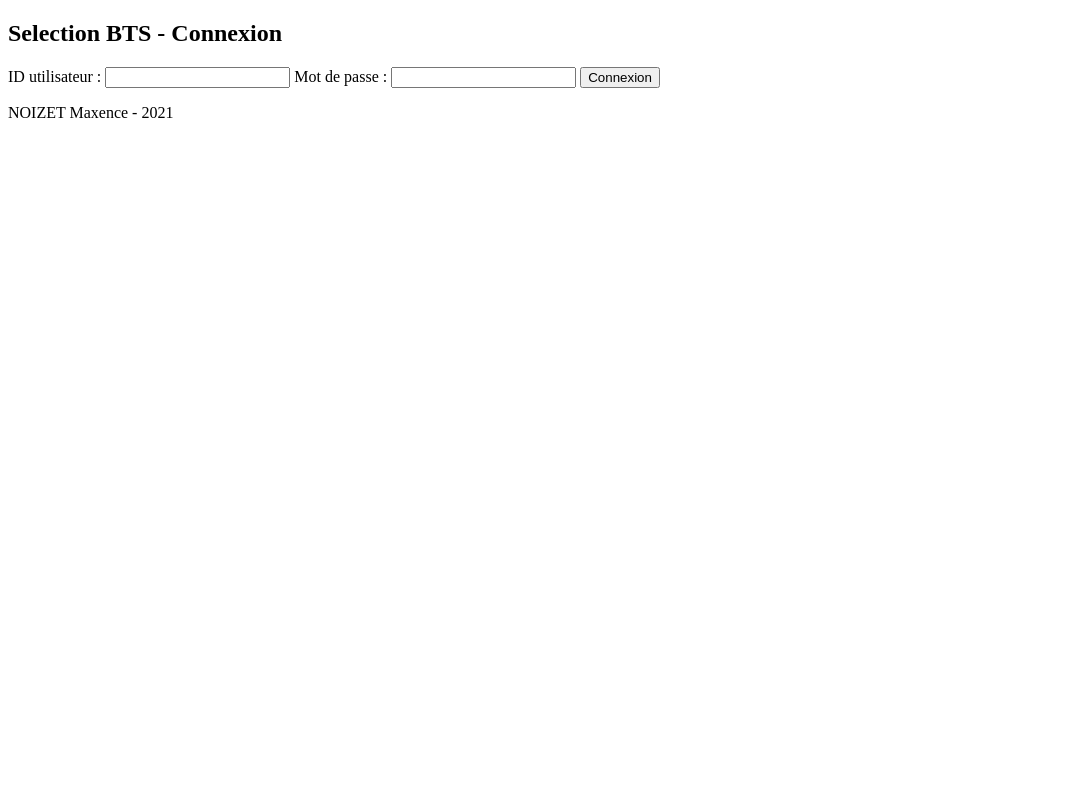
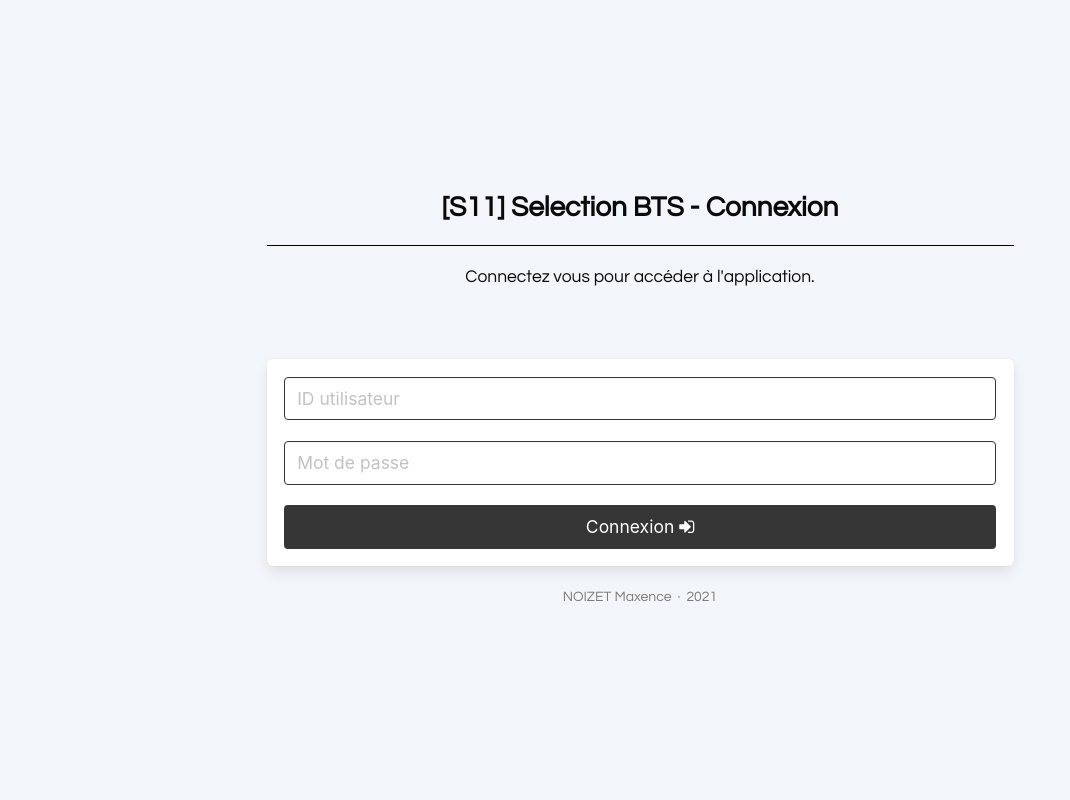
Before and after one commit to mqxewww/s11-selection, a PHP site: page / in a window 1280 px wide. Shown: the whole page, without its empty margins (0-1070 px from the left). Run offline with PHP 8.4, Linux system fonts and the light colour scheme.

Commit message:
Add bulma & login page CSS & common header/footer

```diff
--- /dev/null
+++ b/src/assets/css/style.css
@@ -0,0 +1,32 @@
+@import "https://cdn.jsdelivr.net/npm/bulma@0.9.3/css/bulma.min.css";
+
+html,
+body {
+  font-family: 'Questrial', sans-serif;
+  font-size: 14px;
+  font-weight: 300;
+}
+
+.hero.is-success {
+  background: #F2F6FA;
+}
+
+.box {
+  margin-top: 5rem;
+}
+
+.login-hr {
+  border-bottom: 1px solid black;
+}
+
+.has-text-black {
+  color: black;
+}
+
+.has-text-red {
+  color: red;
+}
+
+.field {
+  padding-bottom: 10px;
+}
--- /dev/null
+++ b/src/views/footer.php
@@ -0,0 +1,6 @@
+</div>
+</div>
+</div>
+</body>
+
+</html>
--- a/src/views/header.php
+++ b/src/views/header.php
@@ -6,5 +6,13 @@
   <meta http-equiv="X-UA-Compatible" content="IE=edge" />
   <meta name="viewport" content="width=device-width, initial-scale=1" />
   <link rel="icon" type="image/png" href="./src/assets/images/icones8-favicon.png" />
-  <title>[S11] Selection BTS 0.1.0</title>
+  <link rel="stylesheet" href="https://maxcdn.bootstrapcdn.com/font-awesome/4.7.0/css/font-awesome.min.css" />
+  <link rel="stylesheet" href="https://fonts.googleapis.com/css?family=Questrial&display=swap" />
+  <link rel="stylesheet" href="./src/assets/css/style.css" />
+  <title>[S11] Selection BTS 0.1.1</title>
 </head>
+
+<body>
+  <div class="hero is-success is-fullheight">
+    <div class="hero-body">
+      <div class="container has-text-centered">
--- a/src/views/login/loginHome.php
+++ b/src/views/login/loginHome.php
@@ -1,27 +1,44 @@
 <?php require_once "./src/views/header.php"; ?>
 
-<body>
-  <h2>Selection BTS - Connexion</h2>
+<div class="column is-8 is-offset-2">
 
-  <form action="" method="POST">
-    <label for="accountLog">ID utilisateur :</label>
-    <input type="text" name="accountLog" required>
+  <!-- Header -->
+  <h3 class="title has-text-black">[S11] Selection BTS - Connexion</h3>
+  <hr class="login-hr">
+  <p class="subtitle has-text-black">Connectez vous pour accéder à l'application.</p>
+  <!-- ./Header -->
 
-    <label for="accountPwd">Mot de passe :</label>
-    <input type="password" name="accountPwd" required>
+  <!-- Form -->
+  <form action="" method="POST" class="box">
+    <div class="field">
+      <input class="input is-dark is-medium" name="accountLog" type="text" placeholder="ID utilisateur" required />
+    </div>
 
-    <button type="submit">Connexion</button>
+    <div class="field">
+      <input class="input is-dark is-medium" name="accountPwd" type="password" placeholder="Mot de passe" required />
+    </div>
+
+    <button type="submit" class="button is-block is-dark is-medium is-fullwidth">
+      Connexion
+      <i class="fa fa-sign-in" aria-hidden="true"></i>
+    </button>
   </form>
+  <!-- ./Form -->
 
+  <!-- Errors -->
   <?php if (isset($_GET["fail"])) : ?>
-    <p>Identifiants incorrects.</p>
+    <p class="field is-size-5 has-text-red">Identifiants incorrects.</p>
   <?php endif; ?>
 
   <?php if (isset($_GET["afk"])) : ?>
-    <p>Vous avez été déconnecté pour inactivité.</p>
+    <p class="field is-size-5 has-text-red">Vous avez été déconnecté pour inactivité.</p>
   <?php endif; ?>
+  <!-- ./Errors -->
 
-  <p>NOIZET Maxence - 2021</p>
-</body>
+  <!-- Footer -->
+  <p class="has-text-grey">NOIZET Maxence &nbsp;·&nbsp; 2021</p>
+  <!-- ./Footer -->
 
-</html>
+</div>
+
+<?php require_once "./src/views/footer.php"; ?>
```
Also changed, not shown: CHANGELOG.md, README.md, src/assets/images/icones8-pen.png (deleted).
